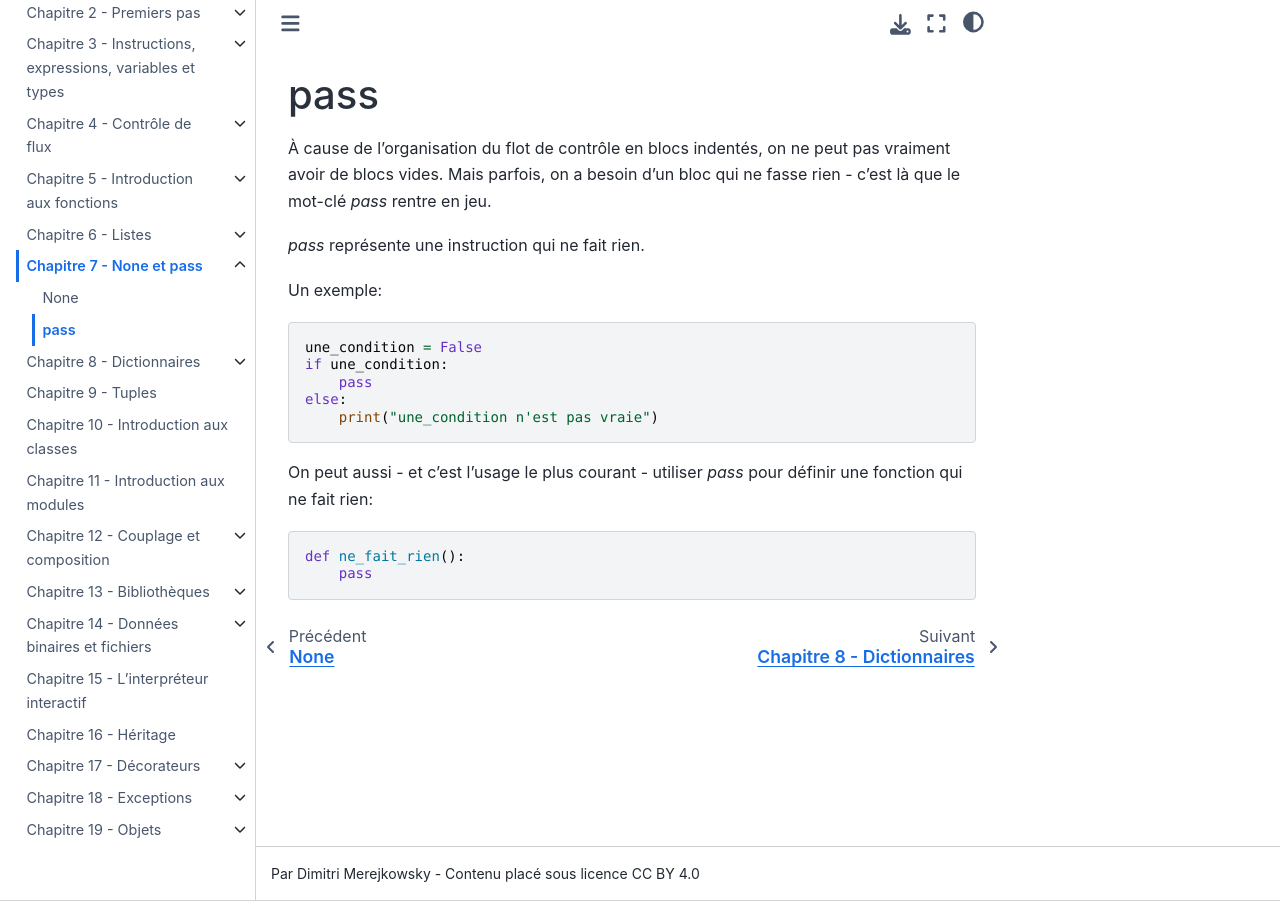
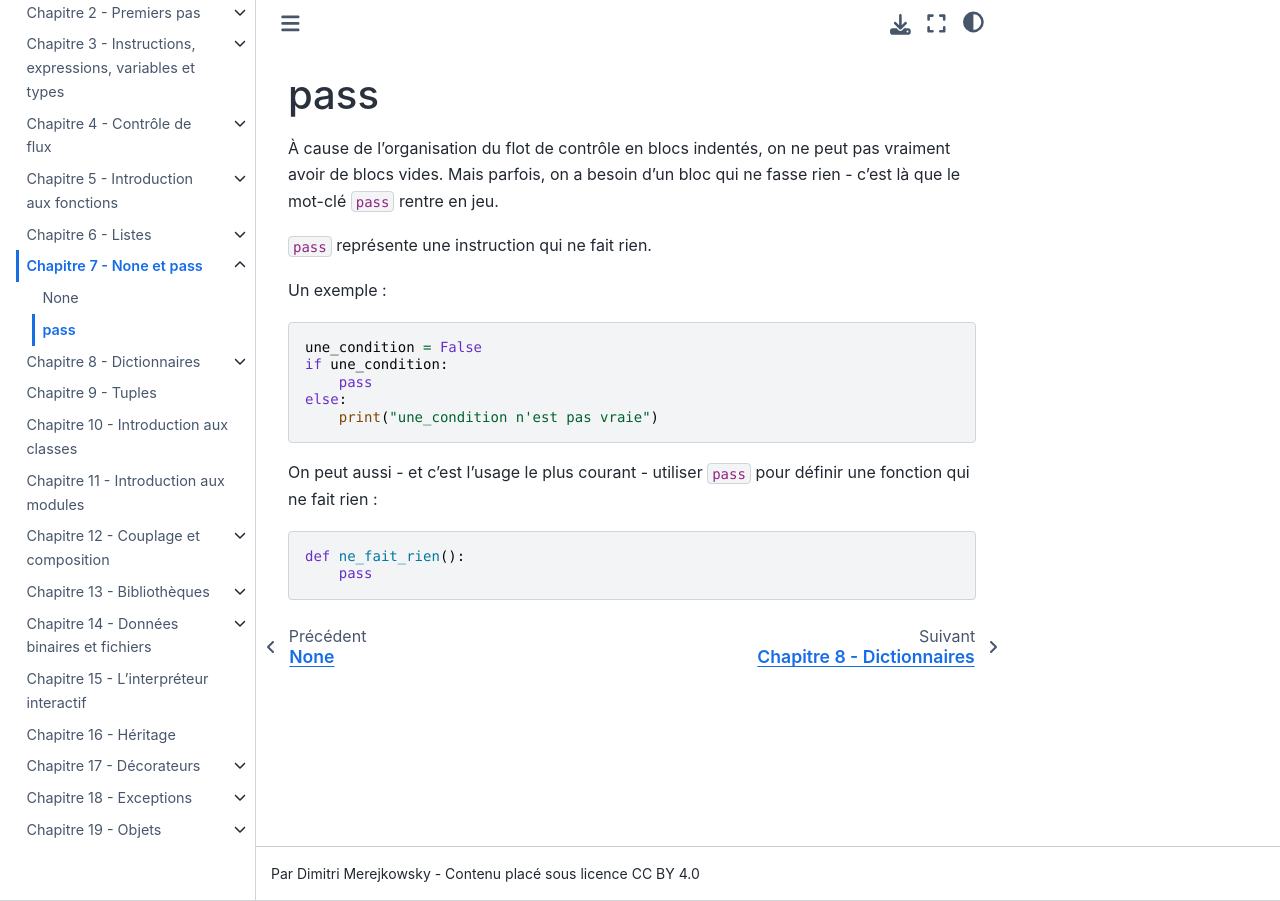
Before and after one commit to gruiick/cours-python, a Sphinx documentation site: the page built from source/07-none-et-pass/02-pass.rst, in a window 1280 px wide. Built offline with Sphinx 7.4.7 and the Sphinx Book theme 1.1.4, drawn with Linux system fonts in a browser that asks for light colours.

Commit message:
typos § 07/02

```diff
--- a/source/07-none-et-pass/02-pass.rst
+++ b/source/07-none-et-pass/02-pass.rst
@@ -4,11 +4,11 @@ pass
 
 À cause de l'organisation du flot de contrôle en blocs indentés, on ne
 peut pas vraiment avoir de blocs vides. Mais parfois, on a besoin d'un bloc
-qui ne fasse rien - c'est là que le mot-clé `pass` rentre en jeu.
+qui ne fasse rien - c'est là que le mot-clé ``pass`` rentre en jeu.
 
-`pass` représente une instruction qui ne fait rien.
+``pass`` représente une instruction qui ne fait rien.
 
-Un exemple::
+Un exemple : ::
 
     une_condition = False
     if une_condition:
@@ -16,8 +16,8 @@ Un exemple::
     else:
         print("une_condition n'est pas vraie")
 
-On peut aussi - et c'est l'usage le plus courant - utiliser `pass` pour
-définir une fonction qui ne fait rien::
+On peut aussi - et c'est l'usage le plus courant - utiliser ``pass`` pour
+définir une fonction qui ne fait rien : ::
 
     def ne_fait_rien():
         pass
```
